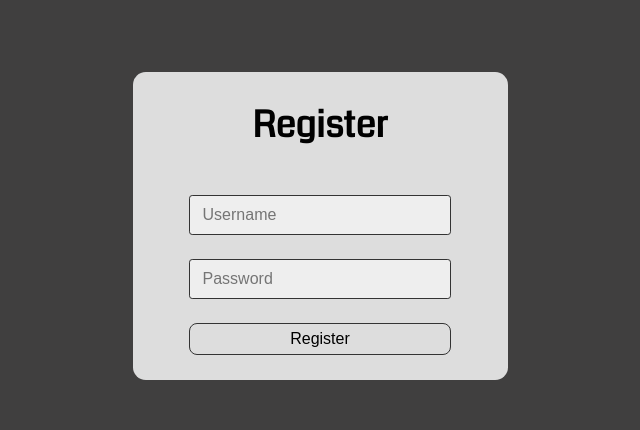
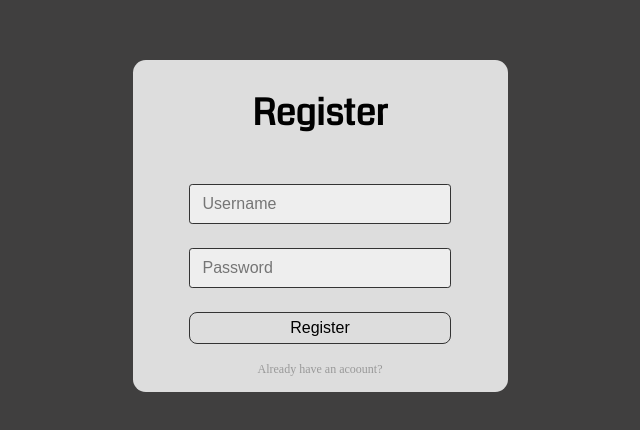
Before and after one commit to hwong0305/link-tracker, a Next.js app: page /register in a window 1280 px wide. Shown: the part 174-604 px from the top of the page, without its empty margins (320-960 px from the left). Built offline with nearby package versions, Linux system fonts and the light colour scheme; no server answers.

Commit message:
added login link to register page

```diff
--- a/pages/register.js
+++ b/pages/register.js
@@ -1,5 +1,6 @@
 import { useContext, useState } from 'react';
 import Router from 'next/router';
+import Link from 'next/link';
 import config from '../config/config';
 import { AuthContext } from '../context/authContext';
 import {
@@ -92,10 +93,24 @@ const Register = () => {
           <FormButton
             type="submit"
             aria-label="Register"
-            style={{ marginBottom: '2.5rem' }}
+            style={{ marginBottom: '1rem' }}
           >
             Register
           </FormButton>
+          <Link href="/login">
+            <a
+              style={{
+                fontSize: '1.2rem',
+                marginTop: '0.8rem',
+                marginBottom: '1.5rem',
+                textDecoration: 'none',
+                textAlign: 'center',
+                color: '#999',
+              }}
+            >
+              Already have an acoount?
+            </a>
+          </Link>
         </Form>
       </Card>
     </MainContainer>
```
